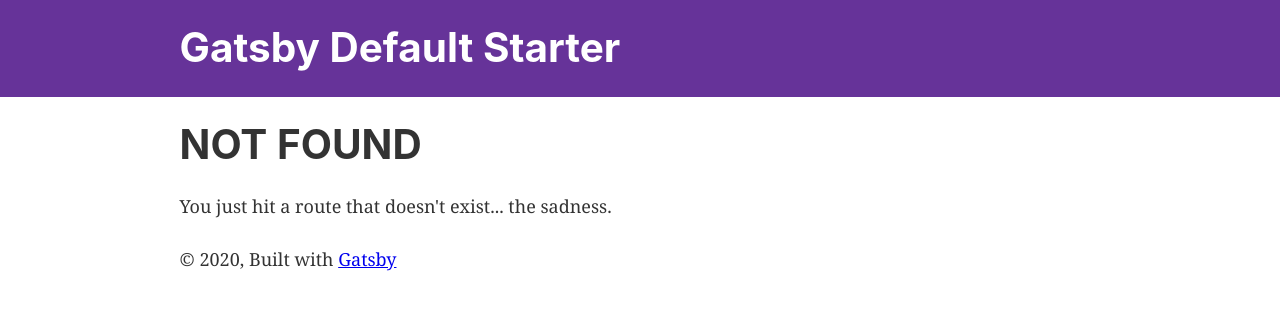
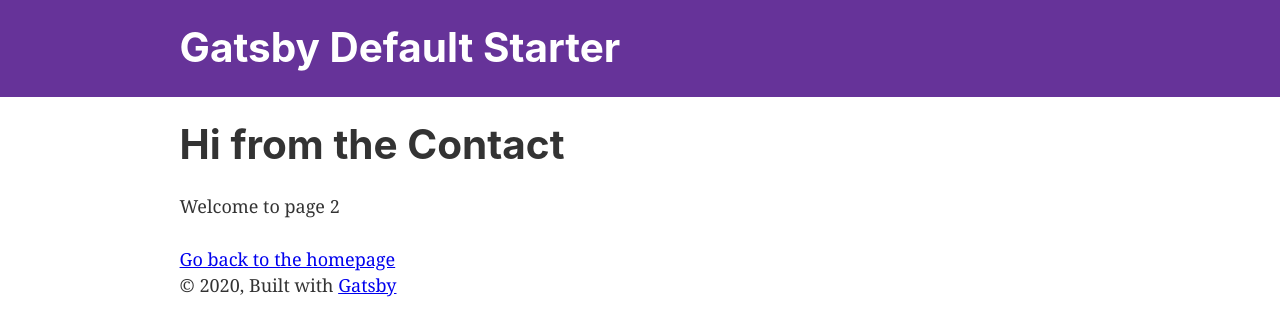
Before and after one commit to dragomirweb/gatsby, a Gatsby site: page /contact in a window 1280 px wide. Before the commit this address had no page. Built offline with nearby package versions, Linux system fonts and the light colour scheme; Gatsby itself is replaced by a stand-in of ours.

Commit message:
project init

```diff
--- /dev/null
+++ b/src/pages/contact.js
@@ -0,0 +1,16 @@
+import React from "react"
+import { Link } from "gatsby"
+
+import Layout from "../components/layout"
+import SEO from "../components/seo"
+
+const ContactPage = () => (
+  <Layout>
+    <SEO title="Page two" />
+    <h1>Hi from the Contact</h1>
+    <p>Welcome to page 2</p>
+    <Link to="/">Go back to the homepage</Link>
+  </Layout>
+)
+
+export default ContactPage
--- a/src/pages/index.js
+++ b/src/pages/index.js
@@ -15,6 +15,7 @@
       <Image />
     </div>
     <Link to="/page-2/">Go to page 2</Link>
+    <Link to="/contact/">contact</Link>
   </Layout>
 )
 
```
Also changed, not shown: package.json (+9 -9 lines).
